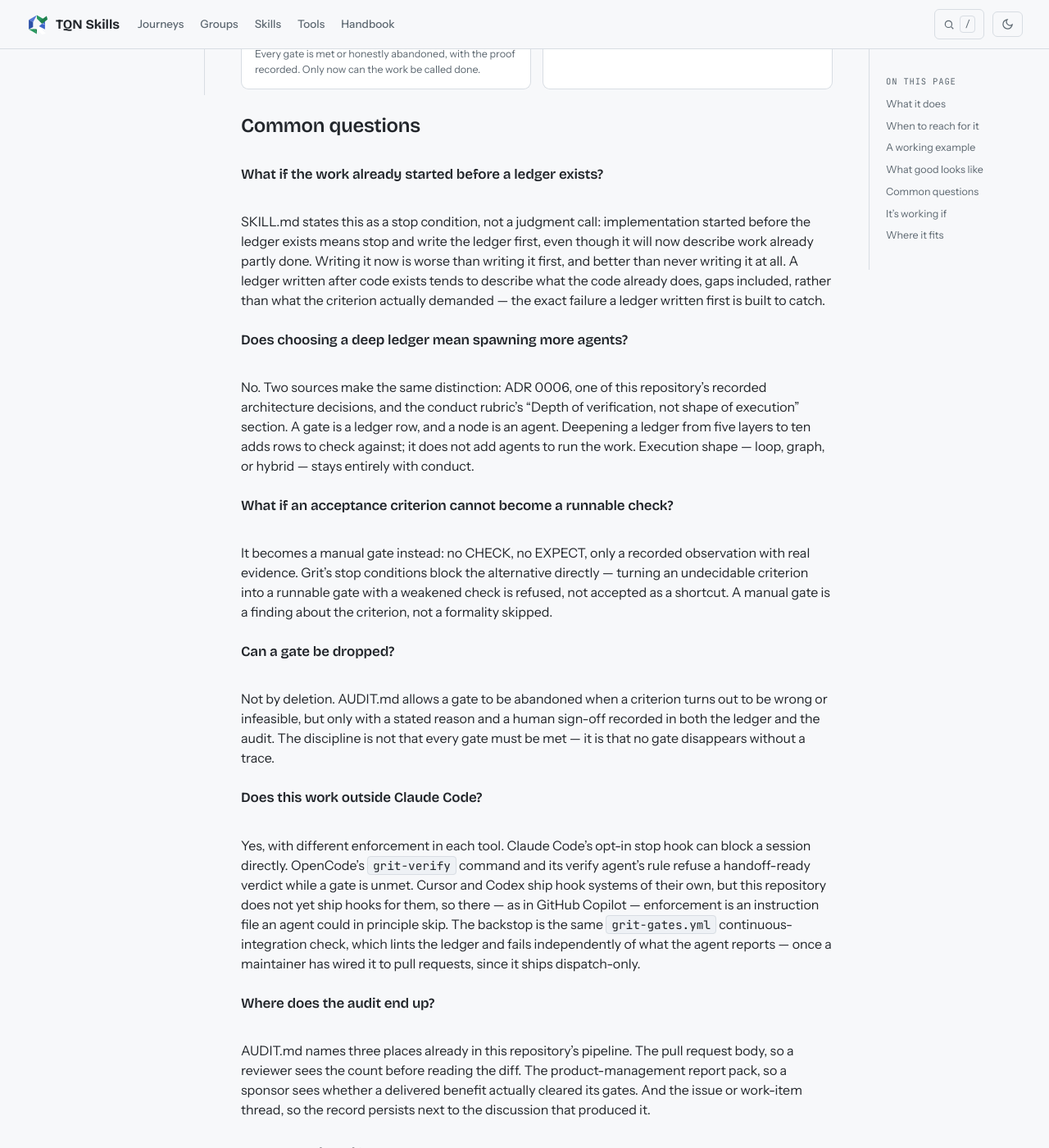
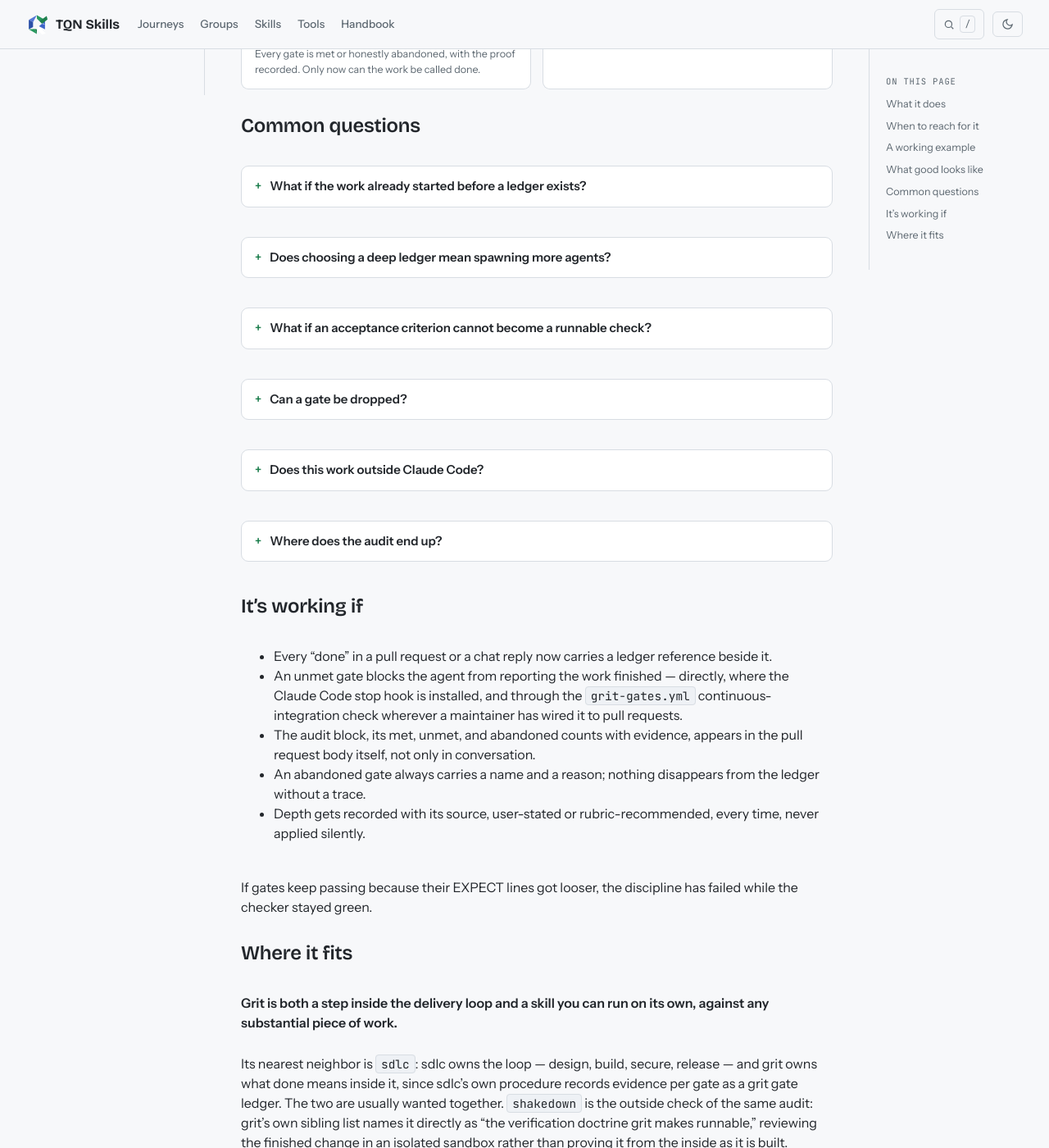
Before and after one commit to rahulnakmol/skills, a Jekyll site: the page built from site/_skills/grit.md, in a window 1280 px wide and 1400 px high, scrolled down 7850 px. Shown: the whole window at 82% size. Built offline with Jekyll 4.4.1, drawn with Linux system fonts in a browser that asks for light colours; nearby versions of some CDN libraries.

Commit message:
Present common questions as a collapsible accordion
Each question becomes a native details element with a styled summary
row, so the section scans as a list of questions and opens one answer
at a time. No script is involved: the browser's own disclosure
behavior carries it, the plus marker flips through CSS, and both
themes style through the existing tokens.

```diff
--- a/site/_skills/grit.md
+++ b/site/_skills/grit.md
@@ -239,23 +239,59 @@ or checkout's G6. Softening either erases what the check ever proved:
 
 ## Common questions
 
-### What if the work already started before a ledger exists?
+<details class="qa">
+<summary>What if the work already started before a ledger exists?</summary>
+<div class="qa-body">
+
 SKILL.md states this as a stop condition, not a judgment call: implementation started before the ledger exists means stop and write the ledger first, even though it will now describe work already partly done. Writing it now is worse than writing it first, and better than never writing it at all. A ledger written after code exists tends to describe what the code already does, gaps included, rather than what the criterion actually demanded — the exact failure a ledger written first is built to catch.
 
-### Does choosing a deep ledger mean spawning more agents?
+</div>
+</details>
+
+<details class="qa">
+<summary>Does choosing a deep ledger mean spawning more agents?</summary>
+<div class="qa-body">
+
 No. Two sources make the same distinction: ADR 0006, one of this repository's recorded architecture decisions, and the conduct rubric's "Depth of verification, not shape of execution" section. A gate is a ledger row, and a node is an agent. Deepening a ledger from five layers to ten adds rows to check against; it does not add agents to run the work. Execution shape — loop, graph, or hybrid — stays entirely with conduct.
 
-### What if an acceptance criterion cannot become a runnable check?
+</div>
+</details>
+
+<details class="qa">
+<summary>What if an acceptance criterion cannot become a runnable check?</summary>
+<div class="qa-body">
+
 It becomes a manual gate instead: no CHECK, no EXPECT, only a recorded observation with real evidence. Grit's stop conditions block the alternative directly — turning an undecidable criterion into a runnable gate with a weakened check is refused, not accepted as a shortcut. A manual gate is a finding about the criterion, not a formality skipped.
 
-### Can a gate be dropped?
+</div>
+</details>
+
+<details class="qa">
+<summary>Can a gate be dropped?</summary>
+<div class="qa-body">
+
 Not by deletion. AUDIT.md allows a gate to be abandoned when a criterion turns out to be wrong or infeasible, but only with a stated reason and a human sign-off recorded in both the ledger and the audit. The discipline is not that every gate must be met — it is that no gate disappears without a trace.
 
-### Does this work outside Claude Code?
+</div>
+</details>
+
+<details class="qa">
+<summary>Does this work outside Claude Code?</summary>
+<div class="qa-body">
+
 Yes, with different enforcement in each tool. Claude Code's opt-in stop hook can block a session directly. OpenCode's `grit-verify` command and its verify agent's rule refuse a handoff-ready verdict while a gate is unmet. Cursor and Codex ship hook systems of their own, but this repository does not yet ship hooks for them, so there — as in GitHub Copilot — enforcement is an instruction file an agent could in principle skip. The backstop is the same `grit-gates.yml` continuous-integration check, which lints the ledger and fails independently of what the agent reports — once a maintainer has wired it to pull requests, since it ships dispatch-only.
 
-### Where does the audit end up?
+</div>
+</details>
+
+<details class="qa">
+<summary>Where does the audit end up?</summary>
+<div class="qa-body">
+
 AUDIT.md names three places already in this repository's pipeline. The pull request body, so a reviewer sees the count before reading the diff. The product-management report pack, so a sponsor sees whether a delivered benefit actually cleared its gates. And the issue or work-item thread, so the record persists next to the discussion that produced it.
+
+</div>
+</details>
 
 ## It's working if
 
--- a/site/assets/css/site.css
+++ b/site/assets/css/site.css
@@ -605,3 +605,34 @@ main#page-body { display: block; }
   .card-grid, .role-grid, .journey-cards { grid-template-columns: 1fr; }
   .hero-title { font-size: 40px; }
 }
+
+/* Common questions — collapsible accordion built on native details/summary. */
+.qa {
+  border: 1px solid var(--line);
+  border-radius: 9px;
+  background: var(--surface);
+  margin: 0 0 10px;
+  overflow: hidden;
+}
+.qa > summary {
+  cursor: pointer;
+  list-style: none;
+  padding: 13px 16px;
+  font-weight: 600;
+  font-size: 15px;
+  display: flex;
+  align-items: baseline;
+  gap: 10px;
+  transition: background-color 0.18s ease;
+}
+.qa > summary::-webkit-details-marker { display: none; }
+.qa > summary::before {
+  content: "+";
+  color: var(--emerald-text);
+  font-weight: 600;
+  transition: transform 0.18s ease;
+}
+.qa[open] > summary::before { content: "–"; }
+.qa > summary:hover { background: var(--surface2); }
+.qa .qa-body { padding: 2px 16px 8px; }
+.qa .qa-body > p:first-child { margin-top: 4px; }
```
